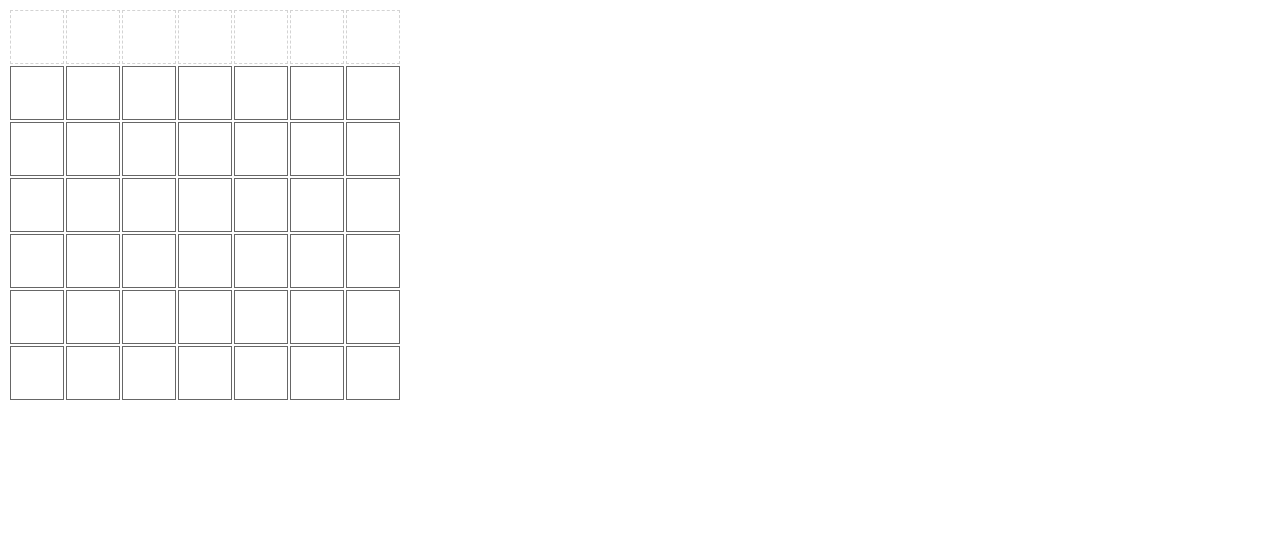
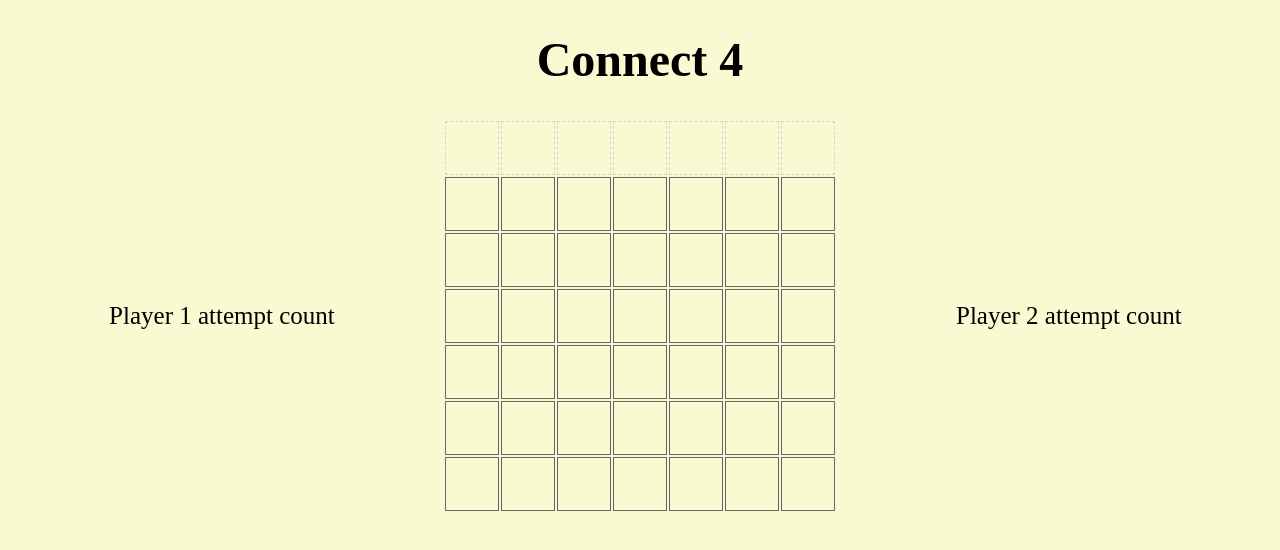
Before and after one commit to horaciom61019/Connect-Four-Project, a plain HTML site: page index.html in a window 1280 px wide. Drawn offline with Linux system fonts and the light colour scheme.

Commit message:
added style

```diff
--- a/connect4.css
+++ b/connect4.css
@@ -33,3 +33,35 @@
 #column-top td:hover {
   background-color: gold;
 }
+
+/* Overall page CSS */
+body {
+  text-align: center;
+  background-color: lightgoldenrodyellow;
+}
+
+.title {
+  font-size: 3em;
+}
+
+.game-container {
+  position: relative;
+}
+
+#playerOneCount {
+  left: 8%;
+  position: absolute;
+  top: 40%;
+  font-size: 25px;
+}
+
+#game table{
+  margin: auto;
+}
+
+#playerTwoCount {
+  left: 75%;
+  position: absolute;
+  top: 40%;
+  font-size: 25px;
+}
--- a/connect4.js
+++ b/connect4.js
@@ -81,11 +81,15 @@ function placeInTable(y, x) {
 
 function endGame(msg) {
   // TODO: pop up alert message
+  // const result = document.getElementById("result");
+  // result.innerText = msg;
+
   alert(msg);
 }
 
 /** handleClick: handle click of column top to play piece */
-
+let playerOneCounter = 0;
+let playerTwoCounter= 0;
 function handleClick(evt) {
   // get x from ID of clicked cell
   let x = +evt.target.id;
@@ -111,6 +115,20 @@ function handleClick(evt) {
   if (board.every((row) => row.every((cell) => cell))) {
     return endGame('Tie!');
   };
+
+  // Counts player's attempts
+  if (currPlayer === 1){
+    playerOneCounter += 1;
+  };
+  if (currPlayer === 2){
+    playerTwoCounter += 1;
+  };
+
+  const playerOneCountDisplay = document.getElementById("playerOneCount");
+  playerOneCountDisplay.innerText = `Player 1: ${playerOneCounter} attempts`;
+
+  const playerTwoCountDisplay = document.getElementById("playerTwoCount");
+  playerTwoCountDisplay.innerText = `Player 2: ${playerTwoCounter} attempts`;
 
   // switch players
   // TODO: switch currPlayer 1 <-> 2
--- a/index.html
+++ b/index.html
@@ -4,9 +4,22 @@
       <link href="connect4.css" rel="stylesheet">
   </head>
   <body>
+    <div class="container">
+      <h1 class="title">Connect 4</h1>
 
-    <div id="game">
-      <table id="board"></table>
+      <div class="game-container">
+        <div id="playerOneCount">
+          <p>Player 1 attempt count</p>
+        </div>
+
+        <div id="game">
+          <table id="board"></table>
+        </div>
+
+        <div id="playerTwoCount">
+          <p>Player 2 attempt count</p>
+        </div>
+      </div>
     </div>
 
     <script src="connect4.js"></script>
```
